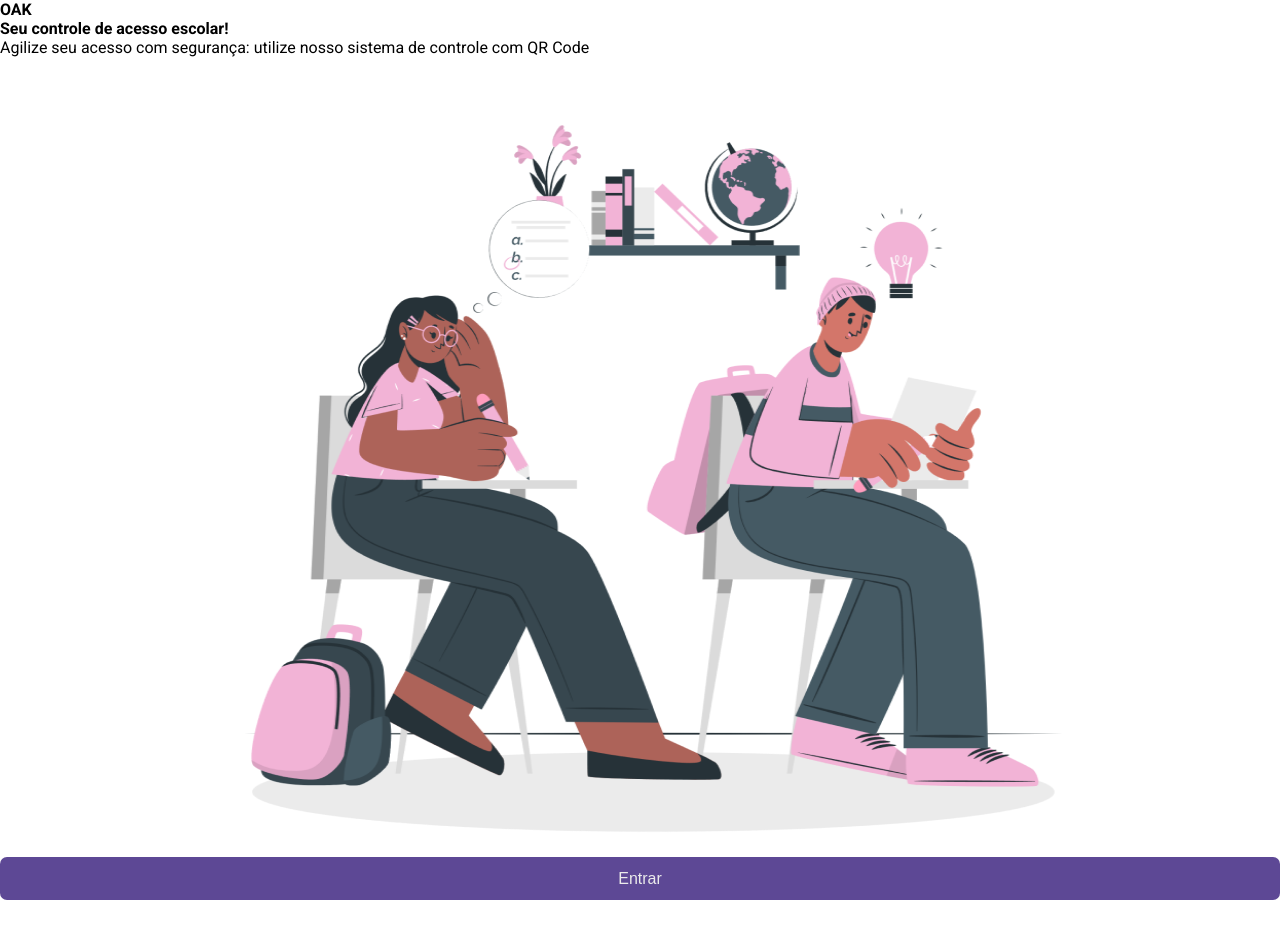
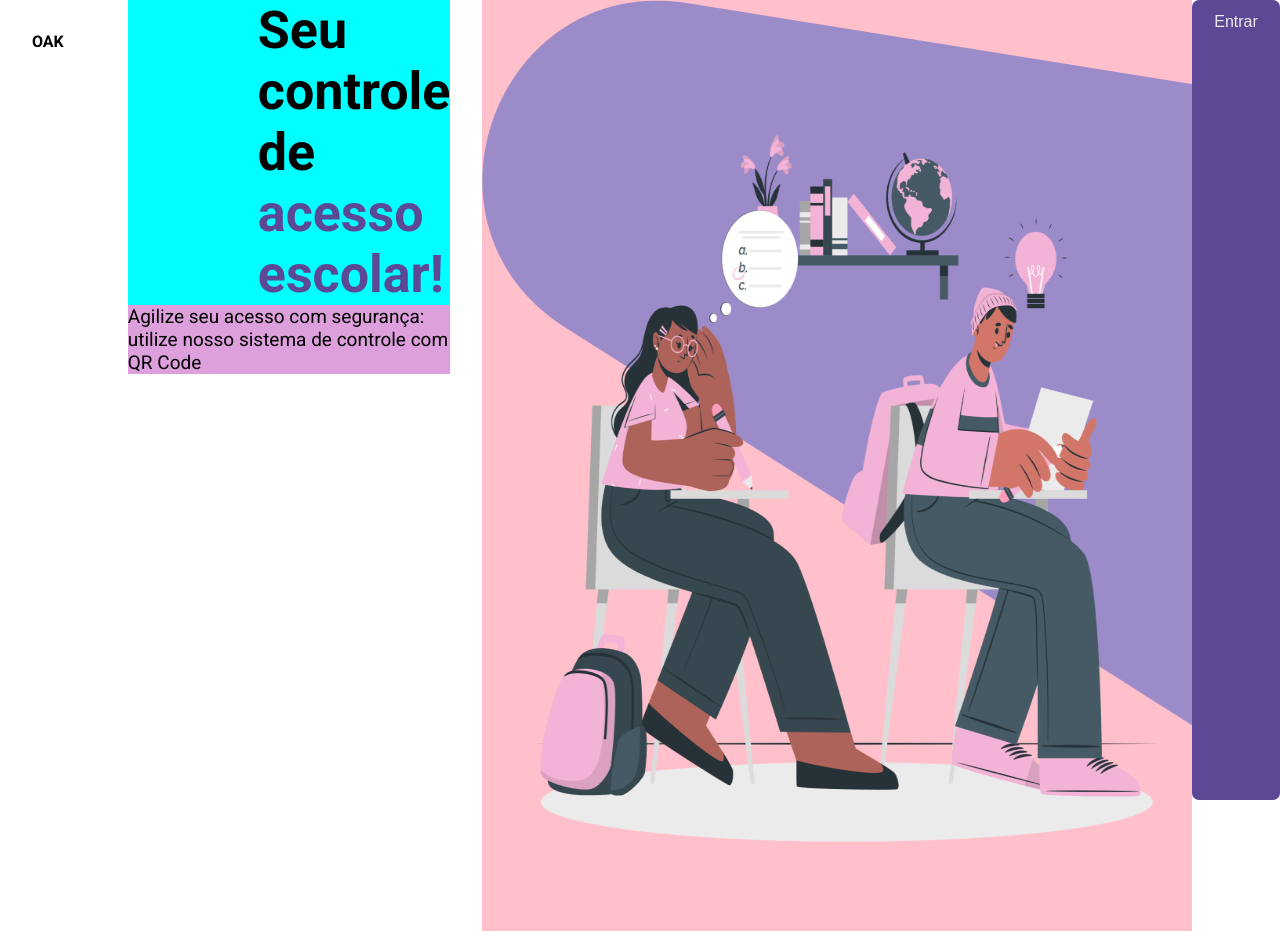
Before and after one commit to ThainaLuzia/OAK, a plain HTML site: page index.html in a window 1280 px wide. Drawn offline with Linux system fonts and the light colour scheme.

Commit message:
fix: imagens

```diff
--- a/css/index.css
+++ b/css/index.css
@@ -10,35 +10,56 @@
 body {
     height: 100vh;
     overflow: hidden;
-    height: 100vh;
     margin: 0%;
     padding: 0%;
     display: flex;
-    flex-direction: column;
+    flex-direction: row;
     font-family: 'Roboto', sans-serif;
 }
 
 .imagens-container{
     display: flex;
-    align-items: center;
+    flex: 1;
     justify-content: center;
     height: 100vh;
+    padding-left: 680px;
+    width: 100%;
 }
 
 #team-img{
-    width: 931px;
+    background-color: pink;
+    width: 100%;
     height: 931px;
+    background-image: url('../assets/frufru.png');
+    display: flex;
 }
 
-.imagens figure.team-img {
-    padding-right: 24px;
+.descricao {
     display: flex;
-    align-items: center;
-    background-image: url('../assets/frufru.png');
+    flex-direction: column;
+    flex: 1;
+    padding-left: 32px;
+    padding-right: 32px;
 }
 
-#frufru {
-    background-color: brown;
-    width: 2433px;
-    height: 1925px;
+.descricao >h2 {
+    background-color: aqua;
+    font-size: 52px;
+    display: flex;
+    flex-direction: column;
+    padding-left: 130px;
 }
+
+.descricao >p {
+    background-color: plum;
+    font-size: 19px;
+    display: flex;
+    flex-direction: column;
+}
+#purple-text {
+    color: #5D4895;
+}
+
+#enter-button {
+    display: flex;
+}
--- a/index.html
+++ b/index.html
@@ -1,5 +1,6 @@
 <!DOCTYPE html>
 <html lang="en">
+
 <head>
     <meta charset="UTF-8">
     <meta name="viewport" content="width=device-width, initial-scale=1.0">
@@ -10,15 +11,17 @@
     <link href="https://fonts.googleapis.com/css2?family=Roboto:wght@100;300;400;700&display=swap" rel="stylesheet">
     <title>OAK</title>
 </head>
+
 <body>
-    <h1>OAK</h1>
-    <h2>Seu controle de acesso escolar!</h2>
-    <p>Agilize seu acesso com segurança: utilize nosso sistema de controle com QR Code</p>
-    <main class="imagens-container">
-        <figure class="team">
-         <img id="team-img" src="assets/team.png" width="" height="272.16" alt="team-img">
+    <h1 id="oak-header">OAK</h1>
+    <div class="descricao">
+        <h2 id="titulo">Seu controle de <br/> <span id="purple-text">acesso escolar!</span></h2>
+        <p id="linha-pequena">Agilize seu acesso com segurança: utilize nosso sistema de controle com QR Code</p>
+    </div>
+        <figure>
+            <img id="team-img" src="assets/team.png" width="290" height="272.16">
         </figure>
-    </main>
-    <button class="button-primary">Entrar</button>
+    <button id="enter-button" class="button-primary">Entrar</button>
 </body>
+
 </html>
```
